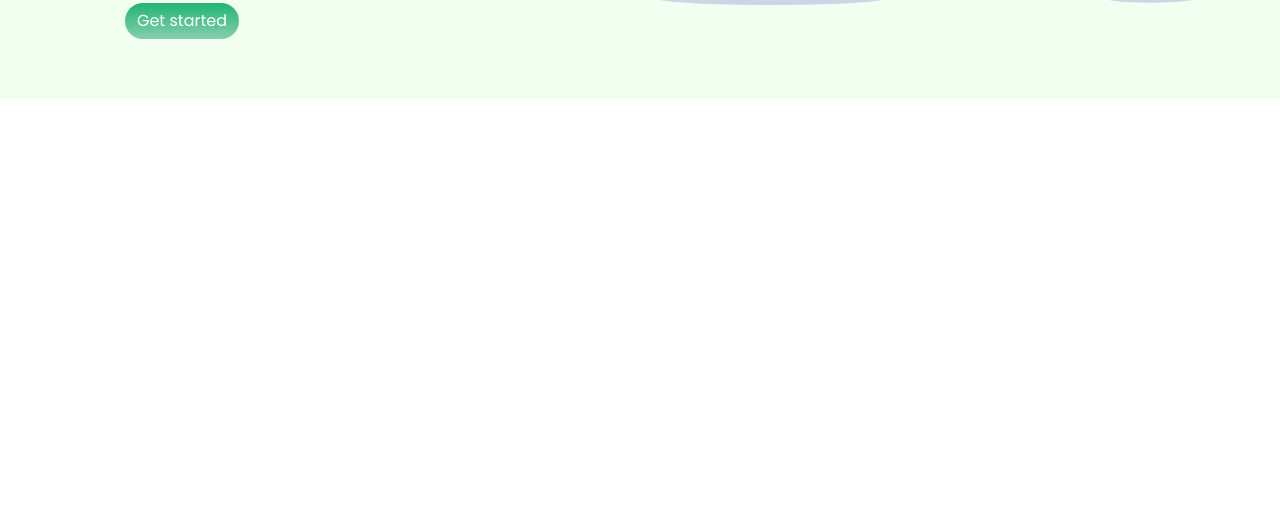
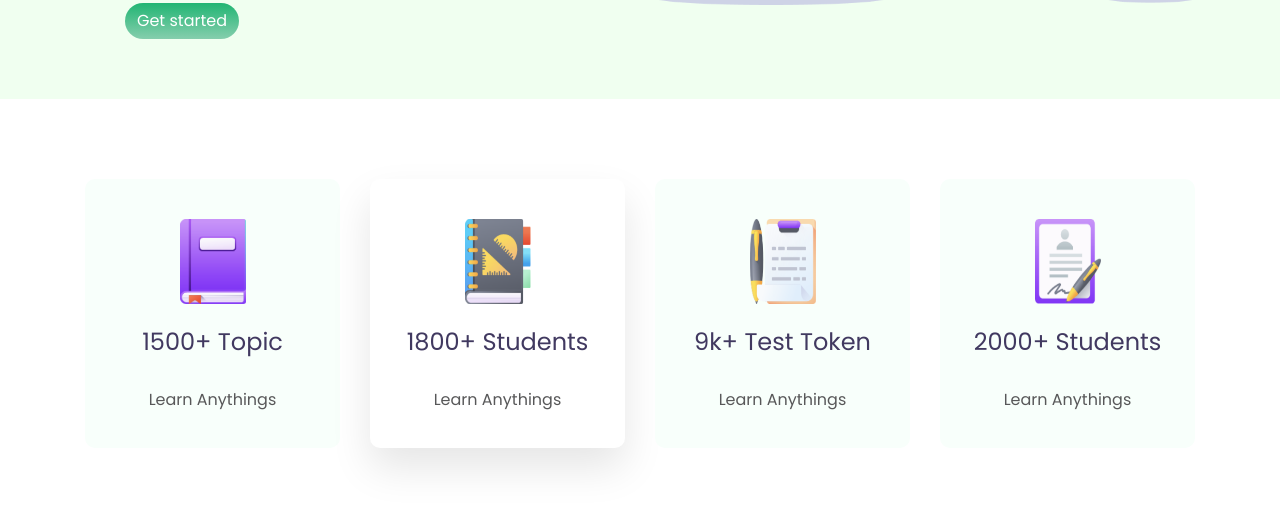
Before and after one commit to IamNahii/e-school, a plain HTML site: page index.html in a window 1280 px wide. Shown: the part 468-974 px from the top of the page. Before the commit the page ends 800 px from the top, so only its background shows below. Drawn offline with nearby package versions, Linux system fonts and the light colour scheme.

Commit message:
categories done

```diff
--- a/css/style.css
+++ b/css/style.css
@@ -16,6 +16,7 @@ body {
 /* header-area */
 .header-area {
     background-color: #f0fff0;
+    margin-bottom: 80px;
 }
 .navbar {
     margin-bottom: 50px;
@@ -53,3 +54,33 @@ body {
 .banner-img img {
     width: 100%;
 }
+
+/* course area */
+.categories-area {
+    text-align: center;
+    margin-bottom: 100px;
+}
+.categories-content {
+    background: #F8FFFB;
+    border-radius: 10px;
+    padding: 40px 10px 20px 10px;
+}
+.categories-content img {
+    width: 66px;
+    height: 85px;
+}
+.categories-content h4 {
+    font-size: 24px;
+    line-height: 36px;
+    color: #413960;
+    padding: 20px 10px;
+}
+.categories-content p{
+    font-size: 16px;
+    line-height: 24px;
+    color: #585859;
+}
+.categories-content.active {
+    background: #FFFFFF;
+    box-shadow: 0px 20px 40px rgba(0, 0, 0, 0.1);
+}
--- a/index.html
+++ b/index.html
@@ -55,6 +55,43 @@
     </header> <!-- /.header-area -->
     <!-- end header area -->
 
+    <!-- start categories area -->
+    <section class="categories-area">
+        <div class="container">
+            <div class="row">
+                <div class="col-md-3">
+                    <div class="categories-content">
+                        <img src="images/icons/book.png" alt="">
+                        <h4>1500+ Topic</h4>
+                        <p>Learn Anythings</p>
+                    </div>
+                </div>
+                <div class="col-md-3">
+                    <div class="categories-content active">
+                        <img src="images/icons/students.png" alt="">
+                        <h4>1800+ Students</h4>
+                        <p>Learn Anythings</p>
+                    </div>
+                </div>
+                <div class="col-md-3">
+                    <div class="categories-content">
+                        <img src="images/icons/test.png" alt="">
+                        <h4>9k+ Test Token</h4>
+                        <p>Learn Anythings</p>
+                    </div>
+                </div>
+                <div class="col-md-3">
+                    <div class="categories-content">
+                        <img src="images/icons/student.png" alt="">
+                        <h4>2000+ Students</h4>
+                        <p>Learn Anythings</p>
+                    </div>
+                </div>
+            </div>
+        </div>
+    </section>
+    <!-- end categories area -->
+
     <!-- javascript -->
     <script src="https://code.jquery.com/jquery-3.5.1.slim.min.js" integrity="sha384-DfXdz2htPH0lsSSs5nCTpuj/zy4C+OGpamoFVy38MVBnE+IbbVYUew+OrCXaRkfj" crossorigin="anonymous"></script>
     <script src="https://cdn.jsdelivr.net/npm/popper.js@1.16.0/dist/umd/popper.min.js" integrity="sha384-Q6E9RHvbIyZFJoft+2mJbHaEWldlvI9IOYy5n3zV9zzTtmI3UksdQRVvoxMfooAo" crossorigin="anonymous"></script>
```
